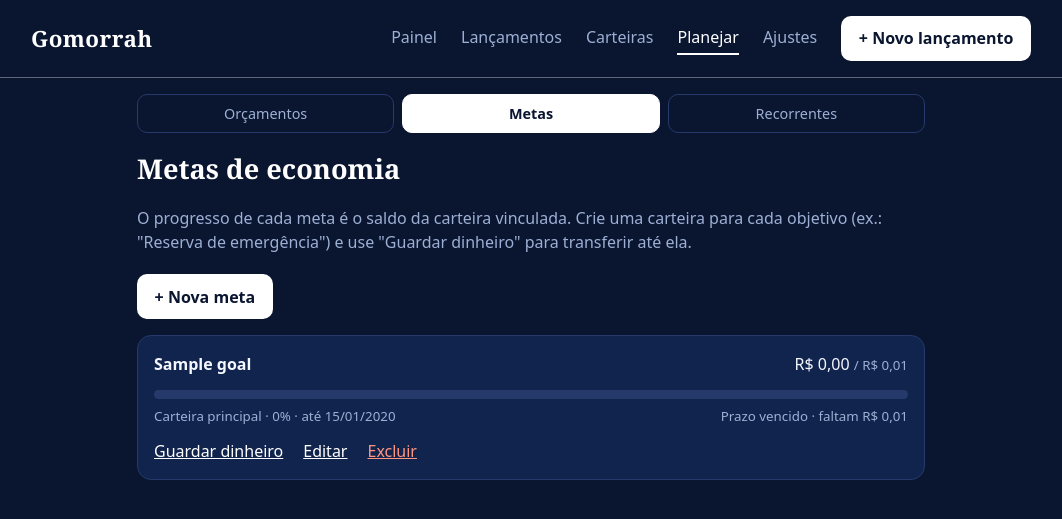
After one commit to fabio-s1/Gomorrah, a Flask app: page /metas in a window 1280 px wide. The commit adds this page. Shown: the top 519 px of the page, without its empty margins (109-1171 px from the left). Run offline with Flask 3, Linux system fonts and the light colour scheme; tables that the repository leaves empty hold one stand-in row (values such as "Sample post"); some libraries are stand-ins or nearby versions.

Commit message:
feat: metas de economia e lançamentos recorrentes
Adiciona a aba Planejar com orçamentos, metas de economia (progresso pelo saldo da carteira, valor mensal necessário até o prazo) e lançamentos recorrentes gerados automaticamente no vencimento de forma idempotente. Corrige a capitalização do título do mês.

```diff
--- a/app.py
+++ b/app.py
@@ -10,8 +10,9 @@ from flask import (Flask, abort, flash, jsonify, redirect, render_template, requ
                    send_from_directory, session, url_for, Response)
 from sqlalchemy import func, text
 
-from helpers import MONTHS, WALLET_KINDS, brl, dec, month_bounds, parse_amount
-from models import Budget, Category, Transaction, Transfer, Wallet, db
+from helpers import (MONTHS, WALLET_KINDS, add_month, brl, clamp_day, dec, month_bounds,
+                     monthly_needed, months_until, parse_amount, pending_dues)
+from models import Budget, Category, Goal, Recurring, Transaction, Transfer, Wallet, db
 
 DEFAULT_CATEGORIES = ["Moradia", "Mercado", "Transporte", "Lazer",
                       "Saúde", "Educação", "Salário", "Outros"]
@@ -150,6 +151,30 @@ def insights(rows, expense, prev_expense):
     return out[:3]
 
 
+_state = {"day": None}  # evita refazer a verificação dos recorrentes mais de uma vez por dia
+
+
+def generate_recurring():
+    """Cria os lançamentos dos recorrentes cujo vencimento já chegou. Idempotente: o vencimento é
+    "reivindicado" com um UPDATE condicional, então dois processos nunca geram o mesmo lançamento."""
+    today = date.today()
+    if _state["day"] == today:
+        return
+    for r in Recurring.query.filter_by(active=True).all():
+        dues, nxt, finished = pending_dues(r.next_due, r.day, today, r.end_date)
+        if not dues and not finished:
+            continue
+        claimed = (Recurring.query.filter_by(id=r.id, next_due=r.next_due)
+                   .update({"next_due": nxt, "active": not finished}))
+        if claimed:
+            for due in dues:
+                db.session.add(Transaction(description=r.description, amount_cents=r.amount_cents,
+                                           kind=r.kind, date=due, category_id=r.category_id,
+                                           wallet_id=r.wallet_id))
+        db.session.commit()
+    _state["day"] = today
+
+
 def create_app():
     app = Flask(__name__)
     os.makedirs(app.instance_path, exist_ok=True)
@@ -189,6 +214,8 @@ def create_app():
                 abort(400)
         if password and not session.get("auth") and request.endpoint not in PUBLIC:
             return redirect(url_for("login", next=request.path))
+        if request.endpoint not in PUBLIC:
+            generate_recurring()
 
     @app.context_processor
     def inject():
@@ -443,9 +470,10 @@ def create_app():
     def delete_wallet(wallet_id):
         w = db.session.get(Wallet, wallet_id) or abort(404)
         used = (Transaction.query.filter_by(wallet_id=w.id).count()
-                + Transfer.query.filter((Transfer.from_wallet_id == w.id) | (Transfer.to_wallet_id == w.id)).count())
+                + Transfer.query.filter((Transfer.from_wallet_id == w.id) | (Transfer.to_wallet_id == w.id)).count()
+                + Recurring.query.filter_by(wallet_id=w.id).count() + Goal.query.filter_by(wallet_id=w.id).count())
         if used:
-            flash("Essa carteira tem movimentações. Exclua ou mova-as antes.", "error")
+            flash("Essa carteira tem movimentações, recorrentes ou metas vinculados.", "error")
         elif Wallet.query.count() <= 1:
             flash("Mantenha ao menos uma carteira.", "error")
         else:
@@ -481,7 +509,8 @@ def create_app():
             for e in errors:
                 flash(e, "error")
         v = request.form if request.method == "POST" else {
-            "from": "", "to": "", "amount": "", "date": date.today().isoformat(), "description": ""}
+            "from": request.args.get("de", ""), "to": request.args.get("para", ""), "amount": "",
+            "date": date.today().isoformat(), "description": ""}
         return render_template("transfer_form.html", v=v, wlist=Wallet.query.order_by(Wallet.name).all())
 
     @app.post("/transferencias/<int:tr_id>/excluir")
@@ -492,6 +521,206 @@ def create_app():
         db.session.commit()
         flash("Transferência excluída.")
         return redirect(url_for("wallets", mes=month))
+
+    # ---------- Recorrentes ----------
+    def recurring_values(r=None):
+        if r:
+            return {"description": r.description, "kind": r.kind, "amount": dec(r.amount_cents),
+                    "wallet_id": r.wallet_id, "category_id": r.category_id or "", "day": r.day,
+                    "start": r.next_due.isoformat(), "end": r.end_date.isoformat() if r.end_date else ""}
+        first = Wallet.query.order_by(Wallet.id).first()
+        return {"description": "", "kind": "despesa", "amount": "", "wallet_id": first.id if first else "",
+                "category_id": "", "day": date.today().day, "start": date.today().isoformat(), "end": ""}
+
+    def save_recurring(r):
+        f, errors = request.form, []
+        description = f.get("description", "").strip()
+        if not description:
+            errors.append("Informe uma descrição.")
+        try:
+            cents = parse_amount(f.get("amount", ""))
+        except (InvalidOperation, ValueError, OverflowError):
+            errors.append("Valor inválido. Use algo como 1200,00.")
+        kind = f.get("kind")
+        if kind not in ("receita", "despesa"):
+            errors.append("Escolha receita ou despesa.")
+        day = f.get("day", "")
+        if not (day.isdigit() and 1 <= int(day) <= 31):
+            errors.append("O dia do mês deve estar entre 1 e 31.")
+        try:
+            start = date.fromisoformat(f.get("start", ""))
+        except ValueError:
+            errors.append("Data inicial inválida.")
+        end = None
+        if f.get("end"):
+            try:
+                end = date.fromisoformat(f["end"])
+            except ValueError:
+                errors.append("Data final inválida.")
+        w_raw, c_raw = f.get("wallet_id", ""), f.get("category_id", "")
+        wallet = db.session.get(Wallet, int(w_raw)) if w_raw.isdigit() else None
+        if not wallet:
+            errors.append("Escolha uma carteira.")
+        category = db.session.get(Category, int(c_raw)) if c_raw.isdigit() else None
+        if errors:
+            return errors
+        if end and end < start:
+            return ["A data final deve ser depois da inicial."]
+        due = clamp_day(start.year, start.month, int(day))
+        if due < start:
+            due = add_month(due, int(day))
+        r.description, r.amount_cents, r.kind, r.day = description[:120], cents, kind, int(day)
+        r.next_due, r.end_date, r.wallet, r.category = due, end, wallet, category
+        if r.id is None:
+            r.active = True
+        db.session.add(r)
+        db.session.commit()
+        _state["day"] = None  # gera já o que estiver vencido
+        return []
+
+    def recurring_page(r, title):
+        values = request.form if request.method == "POST" else recurring_values(r if r.id else None)
+        return render_template("recurring_form.html", title=title, v=values,
+                               categories=Category.query.order_by(Category.name).all(),
+                               wlist=Wallet.query.order_by(Wallet.name).all())
+
+    @app.route("/recorrentes")
+    def recurrings():
+        items = Recurring.query.order_by(Recurring.description).all()
+        active = [r for r in items if r.active]
+        month_end = month_bounds(None)[1]
+        sign = lambda r: r.amount_cents if r.kind == "receita" else -r.amount_cents
+        return render_template(
+            "recurrings.html", items=items,
+            inc=sum(r.amount_cents for r in active if r.kind == "receita"),
+            exp=sum(r.amount_cents for r in active if r.kind == "despesa"),
+            pending=sum(sign(r) for r in active if r.next_due < month_end))
+
+    @app.route("/recorrentes/novo", methods=["GET", "POST"])
+    def new_recurring():
+        r = Recurring()
+        if request.method == "POST":
+            errors = save_recurring(r)
+            if not errors:
+                flash("Recorrente criado.")
+                return redirect(url_for("recurrings"))
+            for e in errors:
+                flash(e, "error")
+        return recurring_page(r, "Novo recorrente")
+
+    @app.route("/recorrentes/<int:rec_id>/editar", methods=["GET", "POST"])
+    def edit_recurring(rec_id):
+        r = db.session.get(Recurring, rec_id) or abort(404)
+        if request.method == "POST":
+            errors = save_recurring(r)
+            if not errors:
+                flash("Recorrente atualizado.")
+                return redirect(url_for("recurrings"))
+            db.session.rollback()
+            for e in errors:
+                flash(e, "error")
+        return recurring_page(r, "Editar recorrente")
+
+    @app.post("/recorrentes/<int:rec_id>/alternar")
+    def toggle_recurring(rec_id):
+        r = db.session.get(Recurring, rec_id) or abort(404)
+        r.active = not r.active
+        if r.active:  # ao retomar, não gera o que venceu durante a pausa
+            while r.next_due < date.today():
+                r.next_due = add_month(r.next_due, r.day)
+        db.session.commit()
+        flash("Recorrente retomado." if r.active else "Recorrente pausado.")
+        return redirect(url_for("recurrings"))
+
+    @app.post("/recorrentes/<int:rec_id>/excluir")
+    def delete_recurring(rec_id):
+        r = db.session.get(Recurring, rec_id) or abort(404)
+        db.session.delete(r)
+        db.session.commit()
+        flash("Recorrente excluído. Os lançamentos já criados foram mantidos.")
+        return redirect(url_for("recurrings"))
+
+    # ---------- Metas de economia ----------
+    def save_goal(g):
+        f, errors = request.form, []
+        name = f.get("name", "").strip()[:60]
+        if not name:
+            errors.append("Informe um nome para a meta.")
+        try:
+            target = parse_amount(f.get("target", ""))
+        except (InvalidOperation, ValueError, OverflowError):
+            errors.append("Valor da meta inválido. Use algo como 20000,00.")
+        w_raw = f.get("wallet_id", "")
+        wallet = db.session.get(Wallet, int(w_raw)) if w_raw.isdigit() else None
+        if not wallet:
+            errors.append("Escolha a carteira onde o dinheiro será guardado.")
+        deadline = None
+        if f.get("deadline"):
+            try:
+                deadline = date.fromisoformat(f["deadline"])
+            except ValueError:
+                errors.append("Prazo inválido.")
+        if errors:
+            return errors
+        g.name, g.target_cents, g.wallet, g.deadline = name, target, wallet, deadline
+        db.session.add(g)
+        db.session.commit()
+        return []
+
+    def goal_page(g, title):
+        values = request.form if request.method == "POST" else (
+            {"name": g.name, "target": dec(g.target_cents), "wallet_id": g.wallet_id,
+             "deadline": g.deadline.isoformat() if g.deadline else ""} if g.id else
+            {"name": "", "target": "", "wallet_id": "", "deadline": ""})
+        return render_template("goal_form.html", title=title, v=values,
+                               wlist=Wallet.query.order_by(Wallet.name).all())
+
+    @app.route("/metas")
+    def goals():
+        today, bal, items = date.today(), wallet_balances(), []
+        for g in Goal.query.order_by(Goal.name):
+            saved = max(bal.get(g.wallet_id, 0), 0)
+            remaining = max(g.target_cents - saved, 0)
+            late = bool(g.deadline and g.deadline < today and remaining)
+            running = bool(g.deadline and not late and remaining)
+            items.append({"g": g, "saved": saved, "remaining": remaining, "done": remaining == 0,
+                          "late": late, "pct": min(round(saved * 100 / g.target_cents), 100),
+                          "months": months_until(g.deadline, today) if running else 0,
+                          "per_month": monthly_needed(remaining, g.deadline, today) if running else 0})
+        return render_template("goals.html", items=items)
+
+    @app.route("/metas/nova", methods=["GET", "POST"])
+    def new_goal():
+        g = Goal()
+        if request.method == "POST":
+            errors = save_goal(g)
+            if not errors:
+                flash("Meta criada.")
+                return redirect(url_for("goals"))
+            for e in errors:
+                flash(e, "error")
+        return goal_page(g, "Nova meta")
+
+    @app.route("/metas/<int:goal_id>/editar", methods=["GET", "POST"])
+    def edit_goal(goal_id):
+        g = db.session.get(Goal, goal_id) or abort(404)
+        if request.method == "POST":
+            errors = save_goal(g)
+            if not errors:
+                flash("Meta atualizada.")
+                return redirect(url_for("goals"))
+            db.session.rollback()
+            for e in errors:
+                flash(e, "error")
+        return goal_page(g, "Editar meta")
+
+    @app.post("/metas/<int:goal_id>/excluir")
+    def delete_goal(goal_id):
+        g = db.session.get(Goal, goal_id) or abort(404)
+        db.session.delete(g)
+        db.session.commit()
+        flash("Meta excluída.")
+        return redirect(url_for("goals"))
 
     # ---------- Orçamentos ----------
     @app.route("/orcamentos", methods=["GET", "POST"])
@@ -560,7 +789,7 @@ def create_app():
     @app.post("/categorias/<int:cat_id>/excluir")
     def delete_category(cat_id):
         cat = db.session.get(Category, cat_id) or abort(404)
-        if Transaction.query.filter_by(category_id=cat.id).count():
+        if Transaction.query.filter_by(category_id=cat.id).count() or Recurring.query.filter_by(category_id=cat.id).count():
             flash("Essa categoria tem lançamentos. Mude-os de categoria antes de excluir.", "error")
         else:
             Budget.query.filter_by(category_id=cat.id).delete()
--- a/static/style.css
+++ b/static/style.css
@@ -40,7 +40,7 @@ button.link { background: none; border: 0; padding: 0; font: inherit; color: var
 .flash.error { border-color: var(--exp); }
 
 .monthnav { display: flex; align-items: center; justify-content: space-between; gap: 1rem; }
-.monthnav h1 { margin: .75rem 0; text-transform: capitalize; font-size: 1.4rem; }
+.monthnav h1 { margin: .75rem 0; font-size: 1.4rem; }
 .monthnav a { font-size: 2rem; text-decoration: none; padding: 0 .75rem; color: var(--muted); line-height: 1; }
 
 .hero { margin-top: .5rem; padding: 1.4rem; border-radius: 20px; border: 1px solid rgba(255,255,255,.25);
@@ -125,3 +125,14 @@ legend { padding: 0; margin-bottom: .3rem; }
 .dot { width: 14px; height: 14px; border-radius: 50%; }
 .right { text-align: right; } .right strong, .right small { display: block; font-variant-numeric: tabular-nums; }
 .kinds { display: flex; flex-wrap: wrap; gap: 1.5rem 2rem; margin: 0; }
+.monthnav h1::first-letter { text-transform: uppercase; }
+
+/* Planejar: metas e recorrentes */
+.subnav { display: flex; gap: .5rem; margin: .75rem 0 .25rem; }
+.subnav a { flex: 1; text-align: center; padding: .5rem; border: 1px solid var(--line); border-radius: 10px; color: var(--muted); text-decoration: none; font-size: .9rem; }
+.subnav a[aria-current] { background: var(--white); color: var(--bg); border-color: var(--white); font-weight: 600; }
+.goals { list-style: none; padding: 0; margin: 1rem 0 0; display: grid; gap: 1rem; }
+.goals li { padding: 1rem; background: var(--panel); border: 1px solid var(--line); border-radius: 14px; display: grid; gap: .5rem; }
+.goalactions { display: flex; gap: 1.25rem; align-items: center; margin-top: .25rem; } .goalactions form { margin: 0; }
+.fill.done { background: var(--inc); }
+li.paused { opacity: .55; }
--- a/templates/_macros.html
+++ b/templates/_macros.html
@@ -34,3 +34,11 @@
 <p class="empty">Nenhum lançamento.</p>
 {% endif %}
 {% endmacro %}
+
+{% macro subnav(active) %}
+<nav class="subnav" aria-label="Planejamento">
+  <a href="{{ url_for('budgets') }}" {% if active == 'budgets' %}aria-current="page"{% endif %}>Orçamentos</a>
+  <a href="{{ url_for('goals') }}" {% if active == 'goals' %}aria-current="page"{% endif %}>Metas</a>
+  <a href="{{ url_for('recurrings') }}" {% if active == 'recurrings' %}aria-current="page"{% endif %}>Recorrentes</a>
+</nav>
+{% endmacro %}
--- a/templates/base.html
+++ b/templates/base.html
@@ -17,21 +17,22 @@
     ('index', 'Painel', 'M3 11l9-8 9 8M5 9.5V21h5v-6h4v6h5V9.5'),
     ('transactions', 'Lançamentos', 'M4 6h16M4 12h16M4 18h10'),
     ('wallets', 'Carteiras', 'M3 7h16a2 2 0 0 1 2 2v9a2 2 0 0 1-2 2H5a2 2 0 0 1-2-2zM3 7V6a2 2 0 0 1 2-2h12M16 14h2'),
-    ('budgets', 'Orçamentos', 'M12 3a9 9 0 1 0 9 9h-9zM15 3.5A9 9 0 0 1 20.5 9H15z'),
+    ('budgets', 'Planejar', 'M12 3a9 9 0 1 0 9 9h-9zM15 3.5A9 9 0 0 1 20.5 9H15z'),
     ('settings', 'Ajustes', 'M4 7h10M18 7h2M4 17h2M10 17h10M16 4v6M8 14v6')] %}
+  {% set plan_pages = ['goals', 'new_goal', 'edit_goal', 'recurrings', 'new_recurring', 'edit_recurring'] %}
   {% block shell %}
   <header class="top">
     <a class="brand" href="{{ url_for('index') }}">Gomorrah</a>
     <nav class="topnav">
       {% for ep, label, path in nav %}
-        <a href="{{ url_for(ep) }}" {% if request.endpoint == ep %}aria-current="page"{% endif %}>{{ label }}</a>
+        <a href="{{ url_for(ep) }}" {% if request.endpoint == ep or (ep == 'budgets' and request.endpoint in plan_pages) %}aria-current="page"{% endif %}>{{ label }}</a>
       {% endfor %}
       <a class="btn" href="{{ url_for('new_transaction') }}">+ Novo lançamento</a>
     </nav>
   </header>
   <nav class="tabbar" aria-label="Principal">
     {% for ep, label, path in nav %}
-      <a href="{{ url_for(ep) }}" {% if request.endpoint == ep %}aria-current="page"{% endif %}>
+      <a href="{{ url_for(ep) }}" {% if request.endpoint == ep or (ep == 'budgets' and request.endpoint in plan_pages) %}aria-current="page"{% endif %}>
         <svg viewBox="0 0 24 24" width="22" height="22" fill="none" stroke="currentColor" stroke-width="1.8" stroke-linecap="round" stroke-linejoin="round" aria-hidden="true"><path d="{{ path }}"/></svg>
         <span>{{ label }}</span>
       </a>
--- a/templates/budgets.html
+++ b/templates/budgets.html
@@ -1,7 +1,8 @@
 {% extends "base.html" %}
-{% from "_macros.html" import monthnav with context %}
+{% from "_macros.html" import monthnav, subnav with context %}
 {% block title %}Orçamentos · Gomorrah{% endblock %}
 {% block content %}
+{{ subnav('budgets') }}
 {{ monthnav('budgets', month, prev, next) }}
 <p class="muted">Defina quanto pretende gastar em cada categoria neste mês. Orçado: {{ total_budget|brl }} · Gasto: {{ total_spent|brl }}</p>
 <form method="post" class="budgetform">
--- /dev/null
+++ b/templates/goals.html
@@ -0,0 +1,35 @@
+{% extends "base.html" %}
+{% from "_macros.html" import subnav %}
+{% block title %}Metas · Gomorrah{% endblock %}
+{% block content %}
+{{ subnav('goals') }}
+<h1>Metas de economia</h1>
+<p class="muted">O progresso de cada meta é o saldo da carteira vinculada. Crie uma carteira para cada objetivo (ex.: "Reserva de emergência") e use "Guardar dinheiro" para transferir até ela.</p>
+<div class="actionrow"><a class="btn" href="{{ url_for('new_goal') }}">+ Nova meta</a></div>
+{% if items %}
+<ul class="goals">
+  {% for i in items %}
+  <li>
+    <div class="line"><strong>{{ i.g.name }}</strong><span>{{ i.saved|brl }} <small>/ {{ i.g.target_cents|brl }}</small></span></div>
+    <div class="track"><span class="fill {{ 'done' if i.done }}" style="width: {{ i.pct }}%"></span></div>
+    <div class="line">
+      <small>{{ i.g.wallet.name }} · {{ i.pct }}%{% if i.g.deadline %} · até {{ i.g.deadline.strftime('%d/%m/%Y') }}{% endif %}</small>
+      <small>
+        {% if i.done %}Meta atingida
+        {% elif i.late %}Prazo vencido · faltam {{ i.remaining|brl }}
+        {% elif i.per_month %}Guarde {{ i.per_month|brl }}/mês · {{ i.months }} mês(es)
+        {% else %}Faltam {{ i.remaining|brl }}{% endif %}
+      </small>
+    </div>
+    <div class="goalactions">
+      <a href="{{ url_for('new_transfer', para=i.g.wallet_id) }}">Guardar dinheiro</a>
+      <a href="{{ url_for('edit_goal', goal_id=i.g.id) }}">Editar</a>
+      <form method="post" action="{{ url_for('delete_goal', goal_id=i.g.id) }}" onsubmit="return confirm('Excluir esta meta?')">
+        <input type="hidden" name="csrf" value="{{ csrf }}"><button class="link danger">Excluir</button>
+      </form>
+    </div>
+  </li>
+  {% endfor %}
+</ul>
+{% else %}<p class="empty">Nenhuma meta ainda.</p>{% endif %}
+{% endblock %}
```
Also changed, not shown: helpers.py (+29 -0 lines), models.py (+26 -0 lines), templates/goal_form.html (added, +28 -0 lines), templates/recurring_form.html (added, +45 -0 lines), templates/recurrings.html (added, +45 -0 lines), README.md, static/icons/apple-touch-icon.png, static/icons/icon-192.png, static/icons/icon-512.png.
